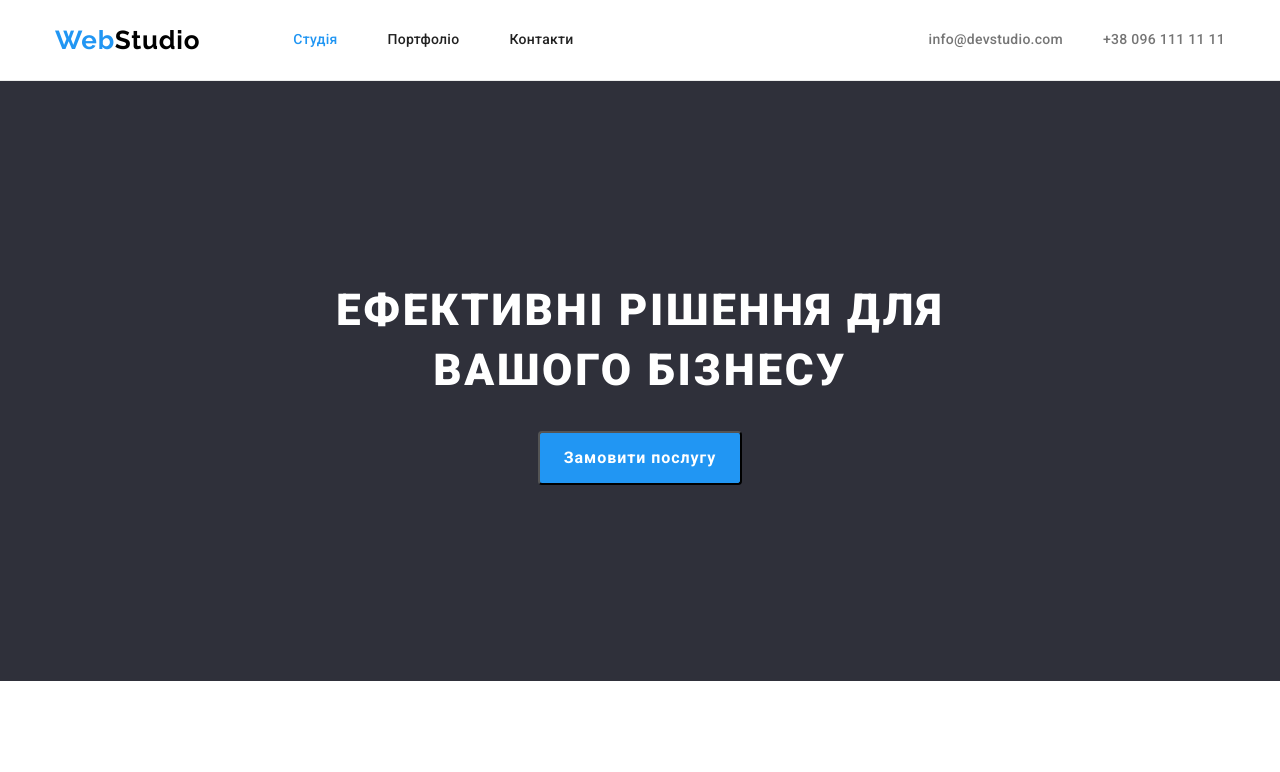
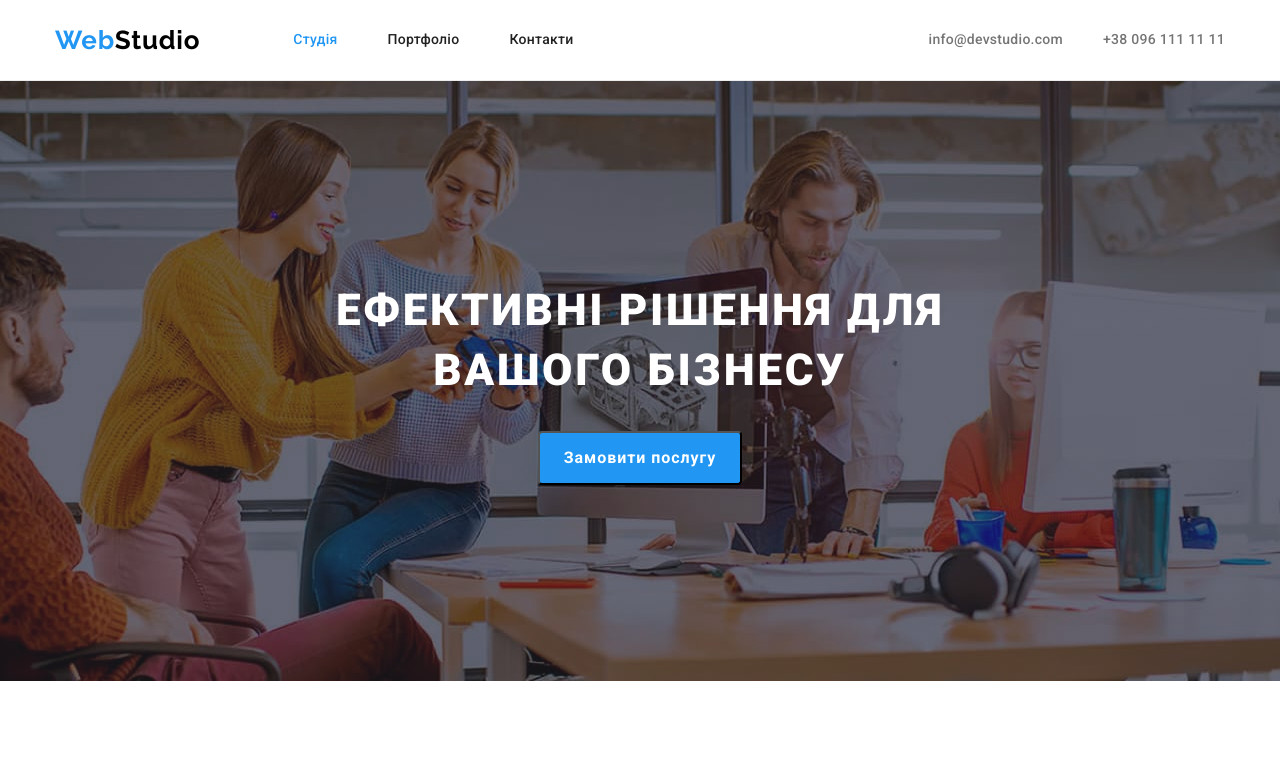
Before and after one commit to IhorNemesh/goit-markup-hw-04, a plain HTML site: page index.html in a window 1280 px wide. Shown: the top 772 px of the page. Drawn offline with nearby package versions, Linux system fonts and the light colour scheme.

Commit message:
Добавлений фон (Герой) з градіентом

```diff
--- a/css/styles.css
+++ b/css/styles.css
@@ -194,7 +194,6 @@ font-family: var( --primery-font-fameli);
 .hero {
 
     text-align: center;
-    background-color: #2F303A;
 }
 .order-button{
     display: inline-block;
@@ -227,10 +226,20 @@ font-family: var( --primery-font-fameli);
     padding-bottom: 94px;
 }
 .section-hero{
+    max-width: 1600px;
     height: 600px;
+    margin-left: auto;
+    margin-right: auto;
     padding-top: 200px;
     padding-bottom: 200px;
-    background-color: #2F303A;
+
+    background-image: linear-gradient(to right, rgba(47, 48, 58, 0.4), rgba(47, 48, 58, 0.4)),
+    url(../Images/Img.jpg-Heroy.jpg);
+    background-size:cover;
+    background-color: #C4C4C4;
+    background-position:center;
+    background-repeat:no-repeat;
+
 }
 .section-company-description{
     padding-top: 94px;
```
Also changed, not shown: Images/Img.jpg-Heroy.jpg (added).
